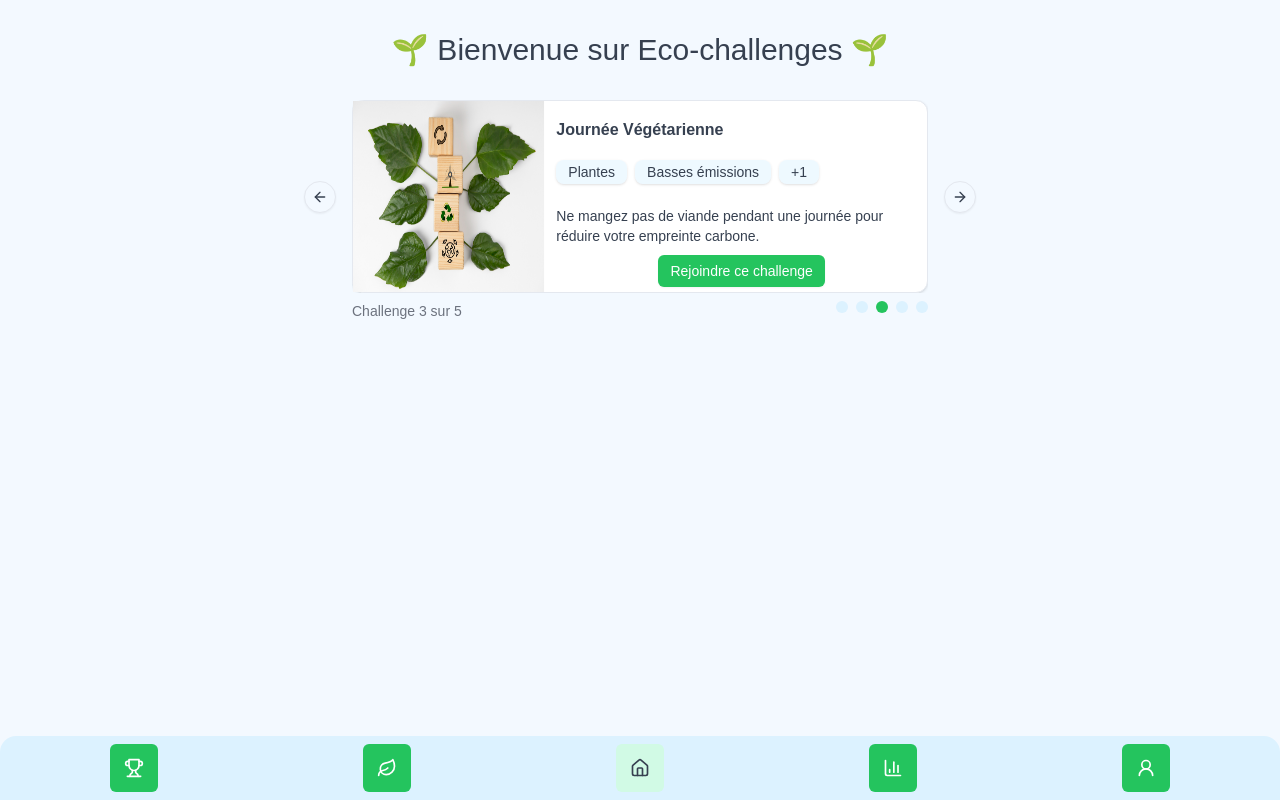
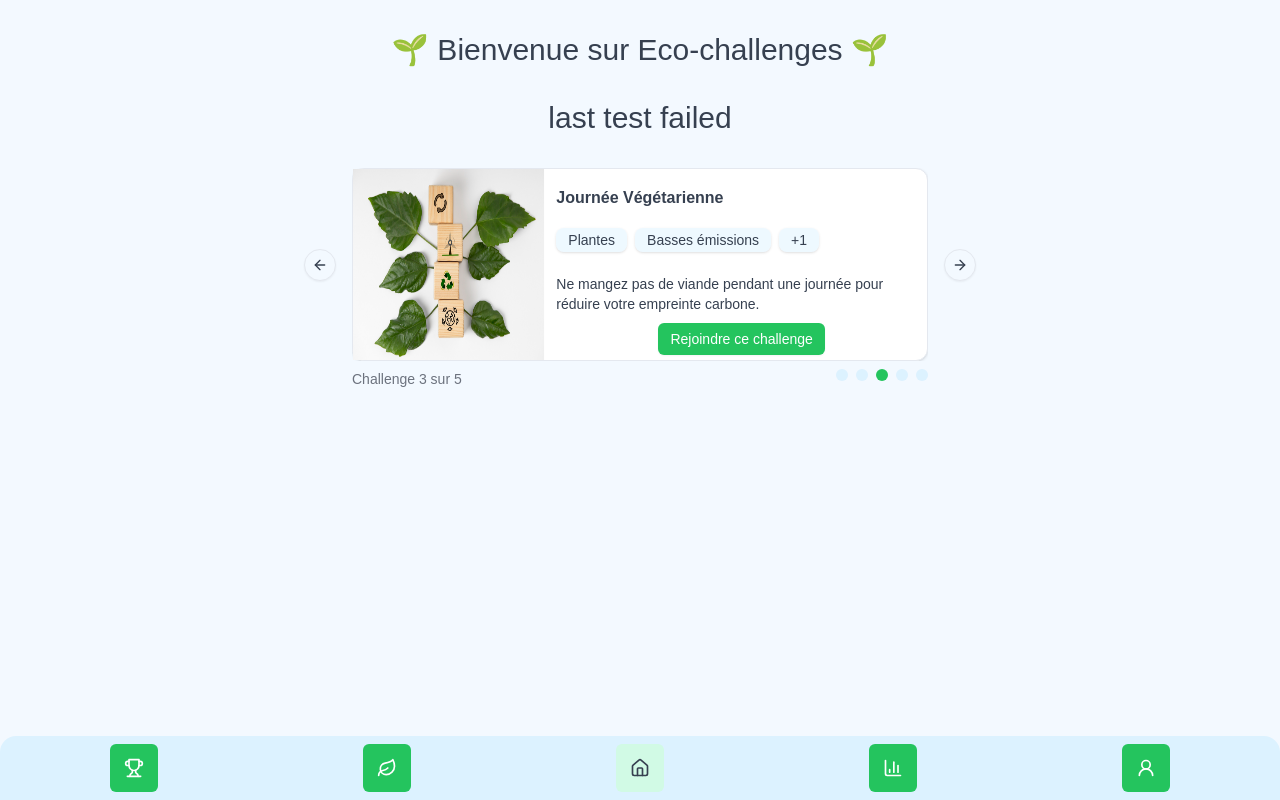
Before and after one commit to WildCodeSchool/2024-09-wns-jaune-ecochallenges, a React (Vite) app in the folder frontend/: page / in a window 1280 px wide. Built offline with nearby package versions, Linux system fonts and the light colour scheme.

Commit message:
final test failed trying fix

```diff
--- a/frontend/src/pages/Home.tsx
+++ b/frontend/src/pages/Home.tsx
@@ -77,7 +77,9 @@ export const Home = () => {
       <h1 className="mb-8 rounded-full text-center text-3xl font-thin">
         🌱 Bienvenue sur Eco-challenges 🌱
       </h1>
-
+      <h1 className="mb-8 rounded-full text-center text-3xl font-thin">
+        last test failed
+      </h1>
       {isAuth && <UserCard {...fakeDataUser}></UserCard>}
 
       <CarouselComponent
```
